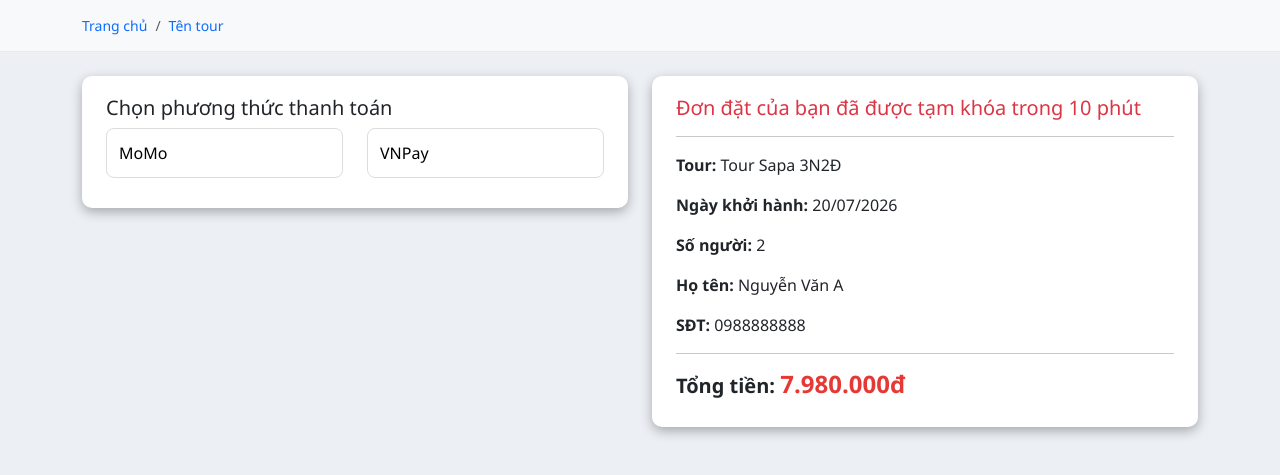
After one commit to cakienx4/Web_Tour_Du_Lich, a PHP site: page /html/thanhToan.html in a window 1280 px wide. The commit adds this page. Shown: the top 475 px of the page. Run offline with PHP 8.4, Linux system fonts and the light colour scheme.

Commit message:
Xây dựng trang thanh toán

```diff
--- a/css/index.css
+++ b/css/index.css
@@ -29,12 +29,8 @@ body {
   height: 100%;
   display: flex;
   align-items: center;
-  gap: 40px;
-}
-
-
-.logo {
-  text-decoration: none;
+  gap: 100px;
+  font-size: 18px;
 }
 
 .logo img {
@@ -462,7 +458,6 @@ body {
 .tour-title {
   font-size: 28px;
   font-weight: 700;
-
 }
 
 .main-image img {
@@ -668,3 +663,46 @@ body {
 .register-login-link:hover {
   text-decoration: underline;
 }
+
+/* -------------------------------------------------------- Trang thanh toán -------------------------------------------------------- */
+/* -------------------------------------------------------- Trang thanh toán -------------------------------------------------------- */
+
+.payment-option{
+width:100%;
+border:1px solid #ddd;
+padding:12px;
+border-radius:8px;
+margin-bottom:10px;
+background:white;
+display:flex;
+align-items:center;
+gap:10px;
+cursor:pointer;
+}
+
+.payment-option:hover{
+border-color:#ff5b00;
+}
+
+.payment-option img{
+width:40px;
+}
+
+.qr-box{
+text-align:center;
+margin-top:20px;
+}
+
+.qr-box img{
+width:200px;
+}
+
+.btn-pay{
+width:100%;
+background:#ff5b00;
+border:none;
+}
+
+.btn-pay:hover{
+background:#e14f00;
+}
--- /dev/null
+++ b/html/thanhToan.html
@@ -0,0 +1,176 @@
+<!DOCTYPE html>
+<html lang="vi">
+
+<head>
+    <meta charset="UTF-8">
+        <link href="https://cdn.jsdelivr.net/npm/bootstrap@5.3.8/dist/css/bootstrap.min.css" rel="stylesheet"
+        integrity="sha384-sRIl4kxILFvY47J16cr9ZwB07vP4J8+LH7qKQnuqkuIAvNWLzeN8tE5YBujZqJLB" crossorigin="anonymous">
+    <script src="https://cdn.jsdelivr.net/npm/bootstrap@5.3.8/dist/js/bootstrap.bundle.min.js"
+        integrity="sha384-FKyoEForCGlyvwx9Hj09JcYn3nv7wiPVlz7YYwJrWVcXK/BmnVDxM+D2scQbITxI"
+        crossorigin="anonymous"></script>
+    <title>Thanh toán</title>
+    <link rel="stylesheet" href="../css/index.css">
+    <style>
+        body {
+            background-color: #ECF0F5;
+        }
+    </style>
+
+</head>
+
+<body>
+
+    <div class="breadcrumb-box">
+        <div class="container">
+            <nav aria-label="breadcrumb">
+                <ol class="breadcrumb tour-breadcrumb">
+                    <li class="breadcrumb-item">
+                        <a href="#" class="breadcrumb-link ">Trang chủ</a>
+                    </li>
+                    <li class="breadcrumb-item">
+                        <a href="#" class="breadcrumb-link">Tên tour</a>
+                    </li>
+                </ol>
+            </nav>
+        </div>
+    </div>
+
+    <div class="container my-4">
+
+        <div class="row">
+
+            <!-- BOX CHỌN THANH TOÁN -->
+
+            <div class="col-lg-6">
+
+                <div class="box">
+
+                    <h5>Chọn phương thức thanh toán</h5>
+
+                    <form method="post">
+
+                        <div class="row">
+
+                            <div class="col-6">
+                                <button class="payment-option" name="payment_method" value="momo">
+                                    MoMo
+                                </button>
+                            </div>
+
+                            <div class="col-6">
+                                <button class="payment-option" name="payment_method" value="vnpay">
+                                    VNPay
+                                </button>
+                            </div>
+
+                        </div>
+
+                    </form>
+
+
+                    <!-- HIỂN THỊ QR -->
+                    <!--
+                    <?php if(isset($_POST['payment_method'])): ?>
+
+                    <div class="qr-box">
+
+                        <p class="mt-3">Quét mã QR để thanh toán</p>
+
+                        <?php if($_POST['payment_method']=="momo"): ?>
+
+                        <img src="images/qr-momo.png">
+
+                        <?php else: ?>
+
+                        <img src="images/qr-vnpay.png">
+
+                        <?php endif; ?>
+
+
+                        <button class="btn btn-pay text-white mt-3" data-bs-toggle="modal"
+                            data-bs-target="#successModal">
+
+                            Thanh toán đã hoàn tất
+
+                        </button>
+
+                    </div>
+
+                    <?php endif; ?>
+-->
+                </div>
+
+            </div>
+
+
+            <!-- BOX THÔNG TIN ĐƠN -->
+
+            <div class="col-lg-6">
+
+                <div class="box">
+
+                    <h5 class="text-danger">
+                        Đơn đặt của bạn đã được tạm khóa trong 10 phút
+                    </h5>
+
+                    <hr>
+
+                    <p><strong>Tour:</strong> Tour Sapa 3N2Đ</p>
+
+                    <p><strong>Ngày khởi hành:</strong> 20/07/2026</p>
+
+                    <p><strong>Số người:</strong> 2</p>
+
+                    <p><strong>Họ tên:</strong> Nguyễn Văn A</p>
+
+                    <p><strong>SĐT:</strong> 0988888888</p>
+
+                    <hr>
+
+                    <h5>
+                        <strong>Tổng tiền:</strong> <span class="price">7.980.000đ</span>
+                    </h5>
+
+                </div>
+
+            </div>
+
+        </div>
+
+    </div>
+
+    </div>
+
+
+    <!-- POPUP CẢM ƠN -->
+
+    <div class="modal fade" id="successModal">
+
+        <div class="modal-dialog modal-dialog-centered">
+
+            <div class="modal-content p-4 text-center">
+
+                <h4 class="mb-3">Thanh toán thành công</h4>
+
+                <p>
+                    Cảm ơn bạn đã lựa chọn dịch vụ của chúng tôi.
+                    Đơn đặt tour của bạn đã được ghi nhận thành công và đang được xử lý.
+                    Chúng tôi sẽ liên hệ với bạn trong thời gian sớm nhất để xác nhận chuyến đi.
+                </p>
+
+                <a href="index.html" class="btn btn-success mt-3">
+                    Quay trở lại trang chủ
+                </a>
+
+            </div>
+
+        </div>
+
+    </div>
+
+
+    <script src="https://cdn.jsdelivr.net/npm/bootstrap@5.3.2/dist/js/bootstrap.bundle.min.js"></script>
+
+</body>
+
+</html>
--- a/html/tour_ChiTiet.html
+++ b/html/tour_ChiTiet.html
@@ -99,6 +99,7 @@
                         <p><strong>Thời gian:</strong> 3 ngày 2 đêm</p>
                         <p><strong>Khởi hành:</strong> Hà Nội</p>
                         <p><strong>Phương tiện:</strong> Xe du lịch</p>
+                        <p><strong>Số suất vé còn lại:</strong> 12/34</p>
                     </div>
                     <div class="price-box">
                         <span class="price">3.990.000đ</span>
--- a/html/trangChu.html
+++ b/html/trangChu.html
@@ -20,10 +20,8 @@
             <nav class="main-nav">
                 <ul>
                     <li><a href="#">Tours</a></li> <!-- Tour trong nước là sản phẩm du lịch hoàn chỉnh để bán -->
-                    <li><a href="#">Điểm đến</a></li>
-                    <!-- Điểm đến là địa danh / nơi du lịch, mang tính tham khảo – định hướng -->
+                    <li><a href="#">Điểm đến</a></li> <!-- Điểm đến là địa danh / nơi du lịch, mang tính tham khảo – định hướng -->
                     <li><a href="#">Giới thiệu</a></li>
-                    <li><a href="#">Liên hệ</a></li>
                 </ul>
             </nav>
             <div class="login">
```
Also changed, not shown: html/datTour.html (added, +165 -0 lines).
